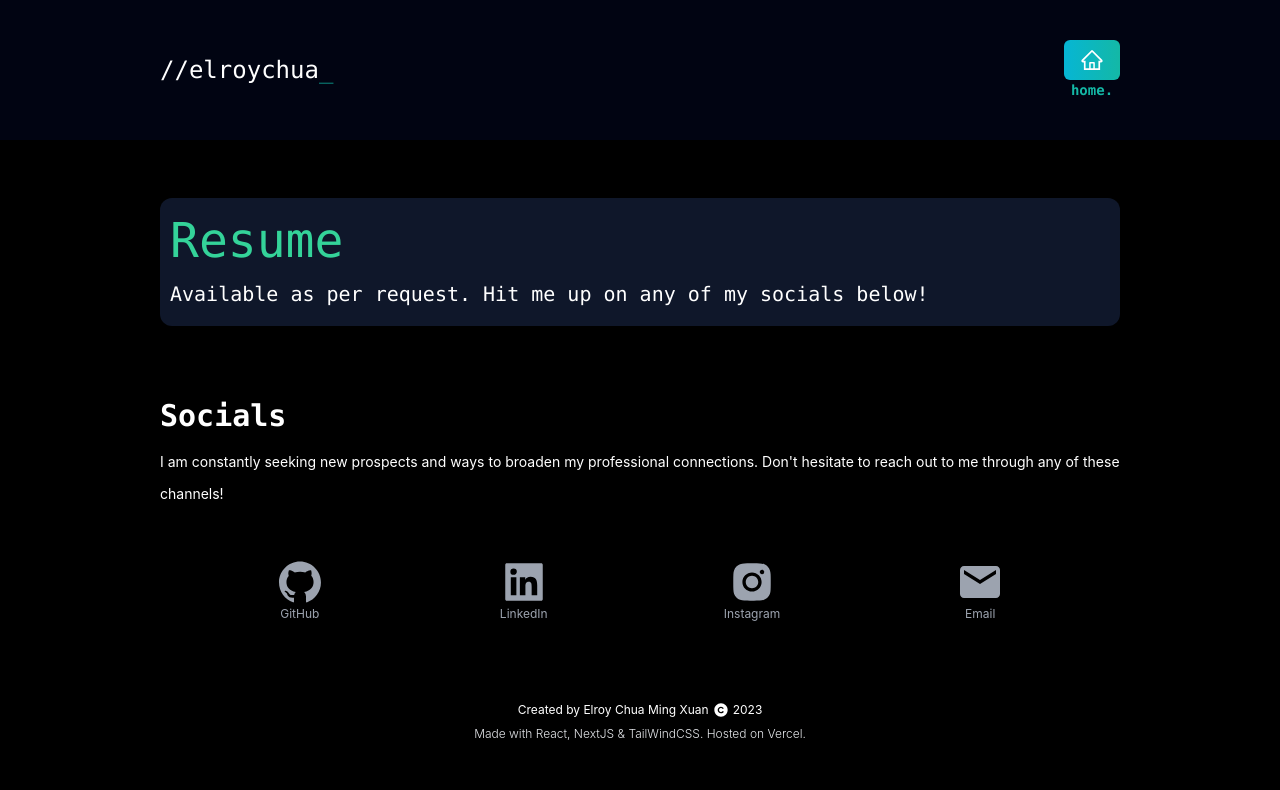
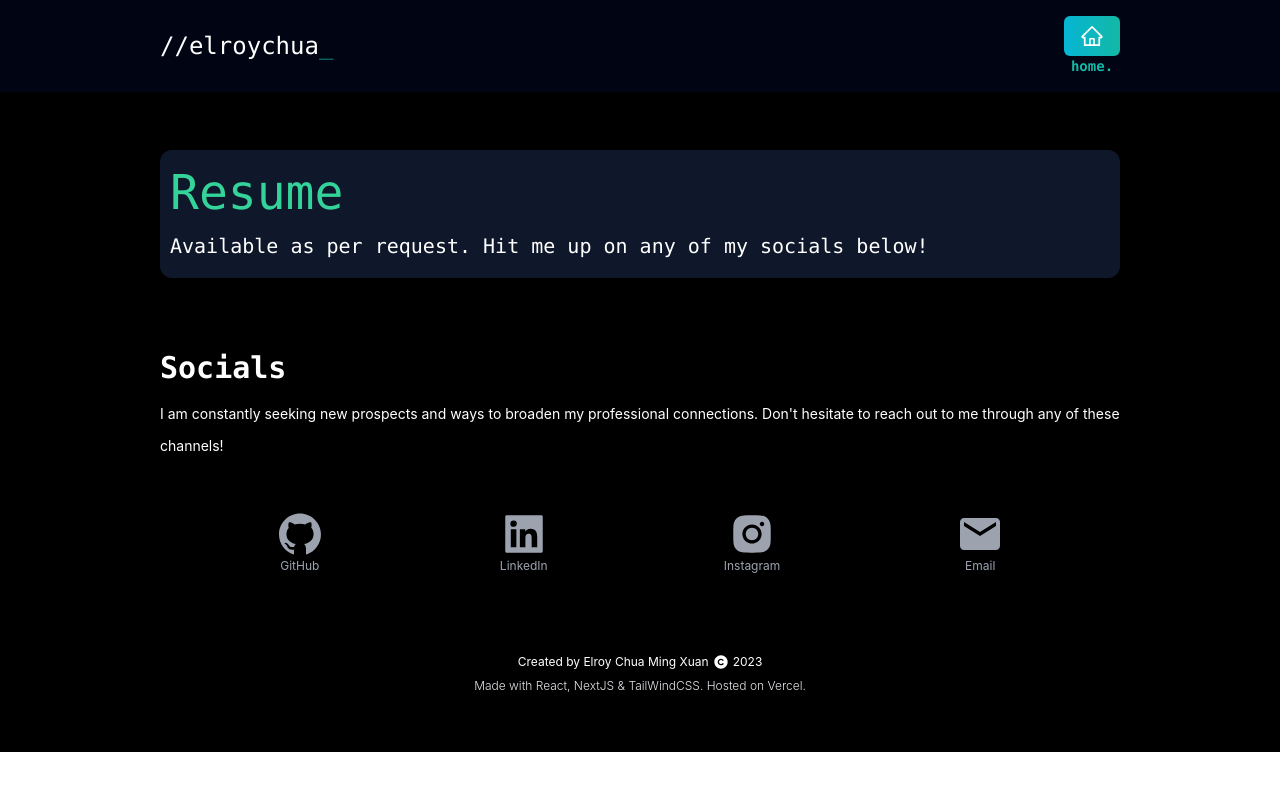
Before and after one commit to rurumeister/personal-portfolio, a Next.js app: page /resume in a window 1280 px wide. Shown: the top 790 px of the page. Built offline with nearby package versions, Linux system fonts and the light colour scheme.

Commit message:
minor css change to resume navbar

```diff
--- a/public/components/navbar.js
+++ b/public/components/navbar.js
@@ -41,7 +41,7 @@ const HomeNavbar = () => {
 };
 const ResumeNavbar = () => {
   return (
-    <nav className="sticky py-10 px-10 md:px-20 lg:px-40 flex justify-between top-0 bg-slate-950 bg-opacity-80 backdrop-blur-sm shadow-md z-50 cursor-pointer">
+    <nav className="sticky py-4 px-10 md:px-20 lg:px-40 flex justify-between top-0 bg-slate-950 bg-opacity-80 backdrop-blur-sm shadow-md z-50 cursor-pointer">
       <div
         className="flex justify-items-center"
         style={{ alignItems: "center" }}
```
